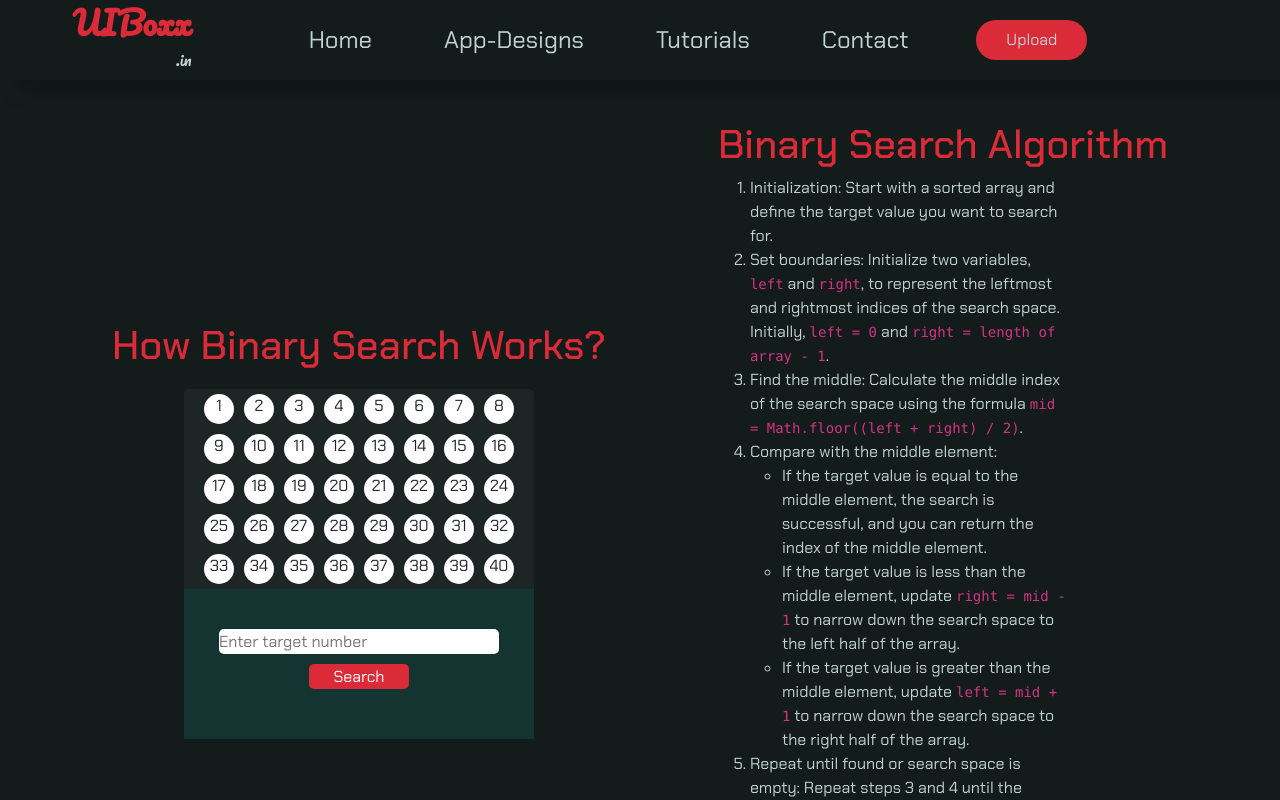
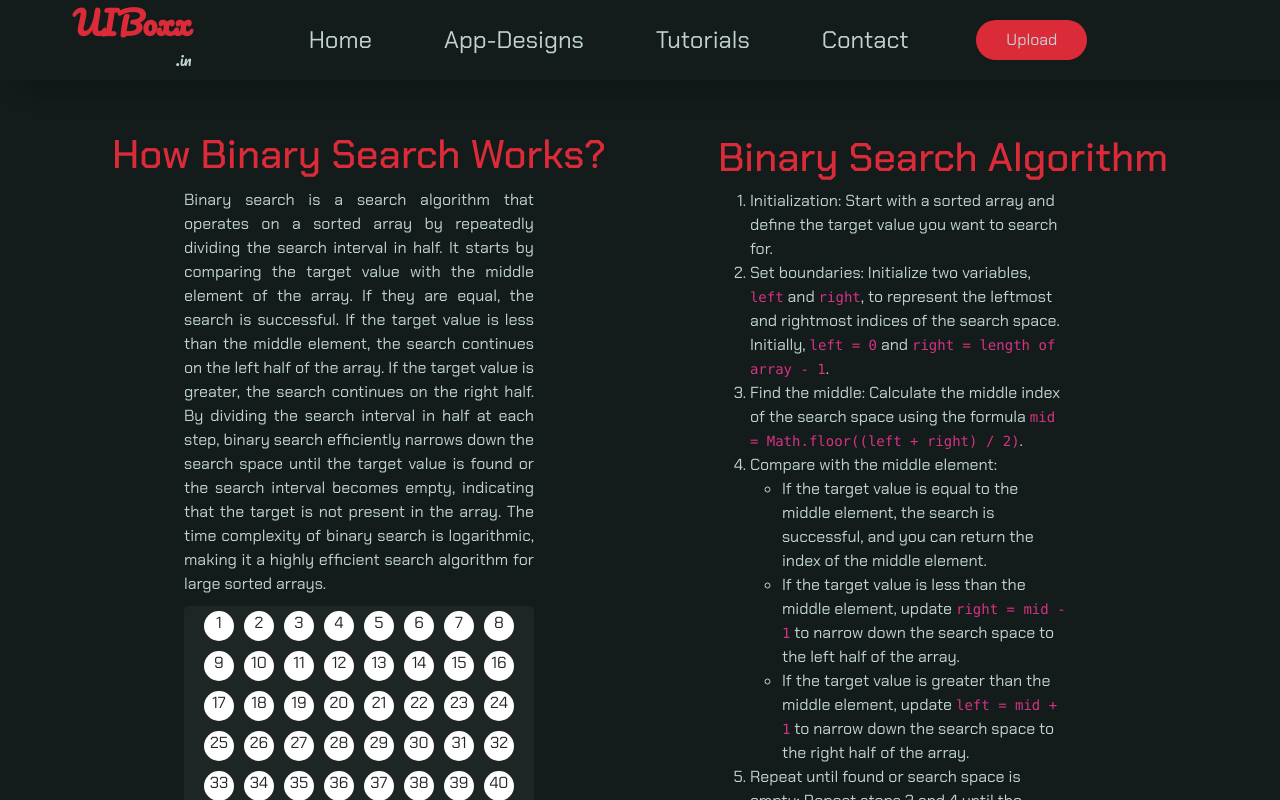
Before and after one commit to UIBoxx/site, a React (Vite) app: page /binary-search-tutorial in a window 1280 px wide. Shown: the top 800 px of the page. Built offline with nearby package versions, Linux system fonts and the light colour scheme.

Commit message:
tutorial added

```diff
--- a/src/CSS/tutorial.css
+++ b/src/CSS/tutorial.css
@@ -36,7 +36,7 @@
 }
 
 .image-demo {
-  background-color: rgba(63, 182, 122, 0.518);
+  background-color: rgba(96, 116, 106, 0.518);
   height: 150px;
   color: var(--textColor);
   width: 250px;
@@ -52,7 +52,7 @@
 }
 .title-head {
   background-color: #252523bb;
-  min-height: 80px;
+  min-height: 125px;
   width: 250px;
   padding: 5px 10px;
   display: flex;
@@ -112,8 +112,15 @@
 }
 
 .demo-search-card h1 {
-  margin-bottom: 20px;
-  color: var(--secondaryColor);
+    color: var(--secondaryColor);
+  margin-bottom: 10px;
+}
+
+.demo-search-card p{
+    width: 350px;
+    color: var(--textColor);
+    margin-bottom: 10px;
+    text-align: justify;
 }
 
 .demo-search-card .numbers {
--- a/src/components/binarysearchTutorial.tsx
+++ b/src/components/binarysearchTutorial.tsx
@@ -73,6 +73,7 @@ function BinarySearchTutorialsDetails() {
     <div className="search-tutorial-body">
       <div className="demo-search-card">
         <h1>How Binary Search Works?</h1>
+        <p>Binary search is a search algorithm that operates on a sorted array by repeatedly dividing the search interval in half. It starts by comparing the target value with the middle element of the array. If they are equal, the search is successful. If the target value is less than the middle element, the search continues on the left half of the array. If the target value is greater, the search continues on the right half. By dividing the search interval in half at each step, binary search efficiently narrows down the search space until the target value is found or the search interval becomes empty, indicating that the target is not present in the array. The time complexity of binary search is logarithmic, making it a highly efficient search algorithm for large sorted arrays.</p>
 
         <div className="numbers">
           {[...Array(40)].map((_, index) => (
--- a/src/components/linearSearchTutorial.tsx
+++ b/src/components/linearSearchTutorial.tsx
@@ -44,7 +44,7 @@ function LinearSearchTutorialsDetails() {
     <div className="search-tutorial-body">
       <div className="demo-search-card">
         <h1>How Linear Search Works?</h1>
-
+        <p>Linear search is a simple searching algorithm that sequentially checks each element in a list or array until it finds the target value or reaches the end of the list. It starts from the beginning and compares each element with the target value. If a match is found, the search is successful, and the index of the matching element is returned. If the target value is not found after checking all elements, the search is considered unsuccessful. Linear search is straightforward but may not be efficient for large datasets as it has a time complexity of O(n), where n is the number of elements in the list.</p>
         <div className="numbers">
           {[...Array(40)].map((_, index) => (
             <div key={index + 1} className="number">
```
